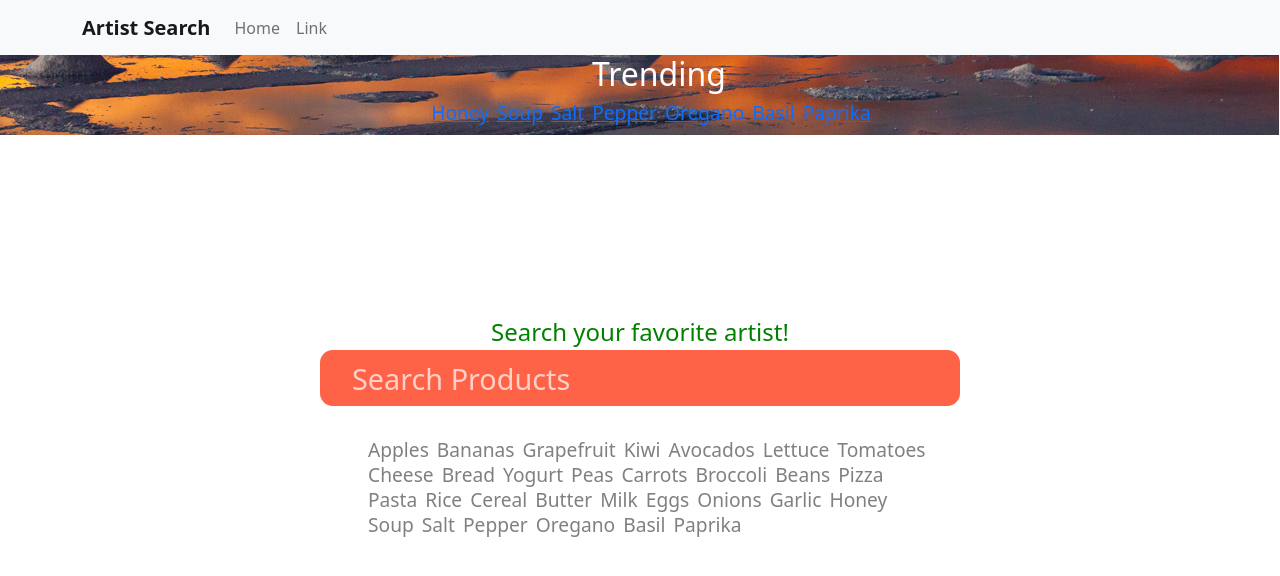
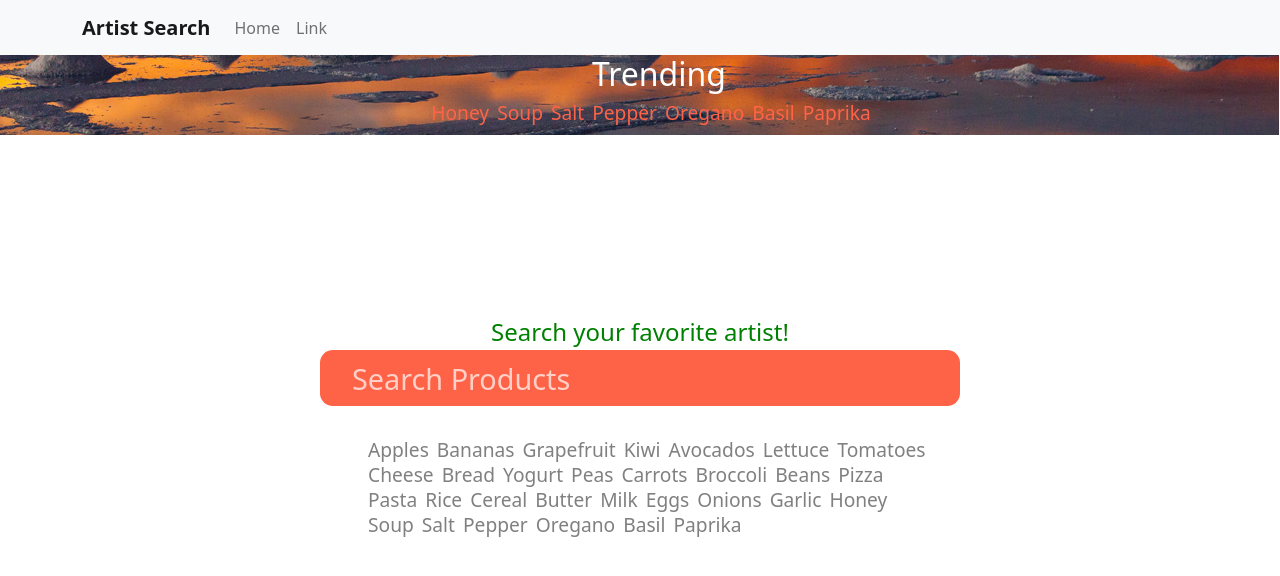
Before and after one commit to eddynice/knowyou, a React (Create React App) app: page / in a window 1280 px wide. Shown: the top 576 px of the page. Built offline with nearby package versions, Linux system fonts and the light colour scheme; no server answers.

Commit message:
updated '

```diff
--- a/src/App.js
+++ b/src/App.js
@@ -1,9 +1,11 @@
 import { useState,useEffect } from "react";
-import { Box } from "./component/card/Box";
-import Heading from "./component/heading/Heading";
-import Search from "./component/search/Search";
+import Navbar from "./component/navbar/Navbar";
 import axios from 'axios'
-
+import {Routes, Route} from "react-router-dom";
+import {BrowserRouter as Router} from "react-router-dom"
+import {Home} from "./component/home/Home"
+import  {Detail}  from "./component/page/Detail";
+import  {Nomatch}  from "./component/Nomatch";
 
 function App() {
   const [data, setData] = useState([])
@@ -58,9 +60,18 @@ axios.request(options).then(function (response) {
 
   return (
    <div>
-<Heading/>
-<Box  products={product}/>
-<Search products={products} search={search} />
+<Navbar/>
+<Router>
+<Routes>
+<Route  exact path="/" element={<Home/>} />
+<Route  path="/detail" element={<Detail/>} />
+<Route   element={<Nomatch/>} />
+
+
+</Routes>
+</Router>
+
+
 
    </div>
   );
--- /dev/null
+++ b/src/component/Nomatch.jsx
@@ -0,0 +1,7 @@
+import React from 'react'
+
+export const Nomatch = () => {
+  return (
+    <div>Nomatcaaaaaaaaaah</div>
+  )
+}
--- a/src/component/card/Boxes.jsx
+++ b/src/component/header/Head.jsx
@@ -1,12 +1,12 @@
 
 import{ Link} from "react-router-dom";
-import  style from "./boxes.module.css"
+//import  style from "./boxes.module.css"
 export const Boxes = ({trend}) => {
     return (
 
 
 
-      <Link to="/">{trend}</Link>
+      <Link to="/detail">{trend}</Link>
 
 
   )
--- a/src/component/card/Box.jsx
+++ b/src/component/header/Header.jsx
@@ -1,8 +1,8 @@
 import React from 'react';
-import "./box.css"
-import {Boxes} from "./Boxes"
+import "./head.css"
+import {Boxes} from "./Head"
 
-export const Box = ({products}) => {
+export const Header = ({products}) => {
   console.log(products)
   return (
     <div>
--- a/src/component/card/boxes.module.css
+++ b/src/component/header/boxes.module.css
@@ -28,6 +28,6 @@
 }
 
 .links:hover {
-    color: rgb(216, 53, 53);
+    color: #000;
     background: #fff;
 }
--- a/src/component/card/box.css
+++ b/src/component/header/head.css
@@ -1,7 +1,3 @@
-a {
-    text-decoration: none;
-}
-
 .picture {
     background-position: center center;
     background-repeat: no-repeat;
@@ -12,12 +8,17 @@ a {
     position: absolute;
     width: 100%;
     height: 80px;
+    transition: 0.5s;
 }
 
 .picture h2 {
     color: #fff;
     margin-left: 40px;
     text-align: center;
+}
+
+a {
+    text-decoration: none !important;
 }
 
 .fleex {
@@ -29,6 +30,25 @@ a {
     text-transform: capitalize;
     margin-right: 0.5rem;
     text-align: center;
+    text-decoration: none;
+    color: rgb(255 99 71);
+    text-decoration: none !important;
+    transition: 0.5s;
+    background-color: transparent;
+}
+
+.fleex:hover {
+    color: rgb(216, 53, 53);
+    background: #fff;
+}
+
+a:hover {
+    color: rgb(216, 53, 53);
+    background: #fff;
+}
+
+.fleex a {
+    color: rgb(255 99 71);
 }
 
 .box {
--- /dev/null
+++ b/src/component/home/Home.jsx
@@ -0,0 +1,28 @@
+import React from 'react';
+import Search from "../search/Search";
+import  {Header } from "../header/Header";
+
+
+export const Home = () => {
+
+  let products = [
+    'apples', 'bananas', 'grapefruit', 'kiwi', 'avocados',
+    'lettuce', 'tomatoes', 'cheese', 'bread', 'yogurt',
+    'peas', 'carrots', 'broccoli', 'beans', 'pizza',
+    'pasta', 'rice', 'cereal', 'butter', 'milk',
+    'eggs', 'onions', 'garlic', 'honey', 'soup',
+    'salt', 'pepper', 'oregano', 'basil', 'paprika'
+  ];
+  let product = [
+     'honey', 'soup',
+    'salt', 'pepper', 'oregano', 'basil', 'paprika'
+  ];
+  return (
+    <div>
+        <Header  products={product}/>
+        <Search products={products} />
+
+
+    </div>
+  )
+}
--- a/src/component/heading/Heading.jsx
+++ b/src/component/navbar/Navbar.jsx
@@ -5,10 +5,10 @@ export default function Heading() {
   return (
     <Navbar bg="light" expand="lg">
     <Container>
-      <Navbar.Brand href="#home"> <b>Artist Search</b></Navbar.Brand>
+      <Navbar.Brand href="/"> <b>Artist Search</b></Navbar.Brand>
       <Navbar.Toggle aria-controls="basic-navbar-nav" />
       <Navbar.Collapse id="basic-navbar-nav">
-        <Nav className="mr-auto">
+        <Nav className="ml-auto">
           <Nav.Link href="#home">Home</Nav.Link>
           <Nav.Link href="#link">Link</Nav.Link>
         </Nav>
--- /dev/null
+++ b/src/component/page/Detail.jsx
@@ -0,0 +1,12 @@
+import React from 'react'
+import {Nav, Navbar, Container, NavDropdown} from 'react-bootstrap';
+
+export const Detail = () => {
+  return (
+    <Container>
+      <h1>Arist Details</h1>
+
+</Container>
+
+  )
+}
--- a/src/index.js
+++ b/src/index.js
@@ -4,13 +4,13 @@ import './index.css';
 import App from './App';
 import reportWebVitals from './reportWebVitals';
 import 'bootstrap/dist/css/bootstrap.min.css';
-import {BrowserRouter as Router} from "react-router-dom"
+///import {BrowserRouter as Router} from "react-router-dom"
 
 const root = ReactDOM.createRoot(document.getElementById('root'));
 root.render(
- < Router>
+
     <App />
-    </Router>
+
 );
 
 reportWebVitals();
```
Also changed, not shown: src/component/navbar/nav.css (renamed from src/component/heading/nav.css).
